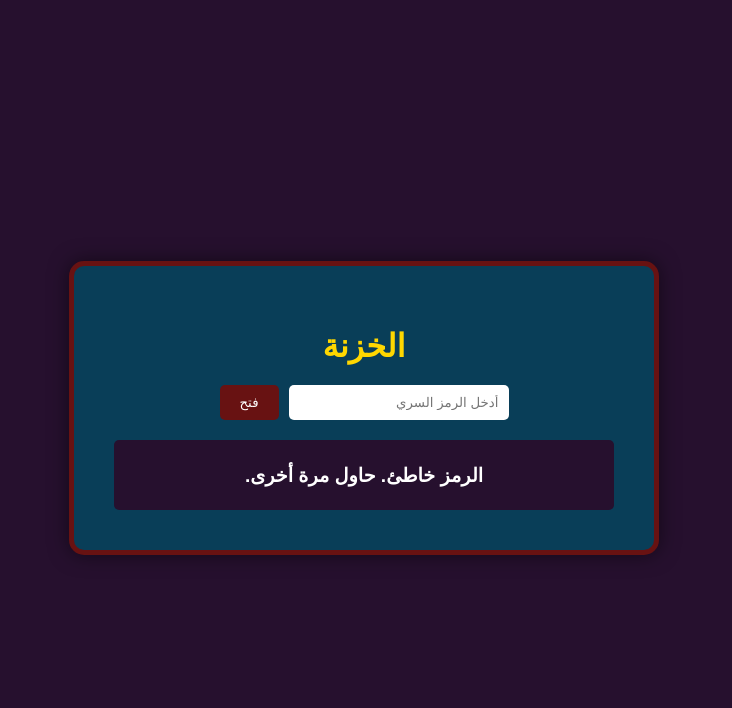
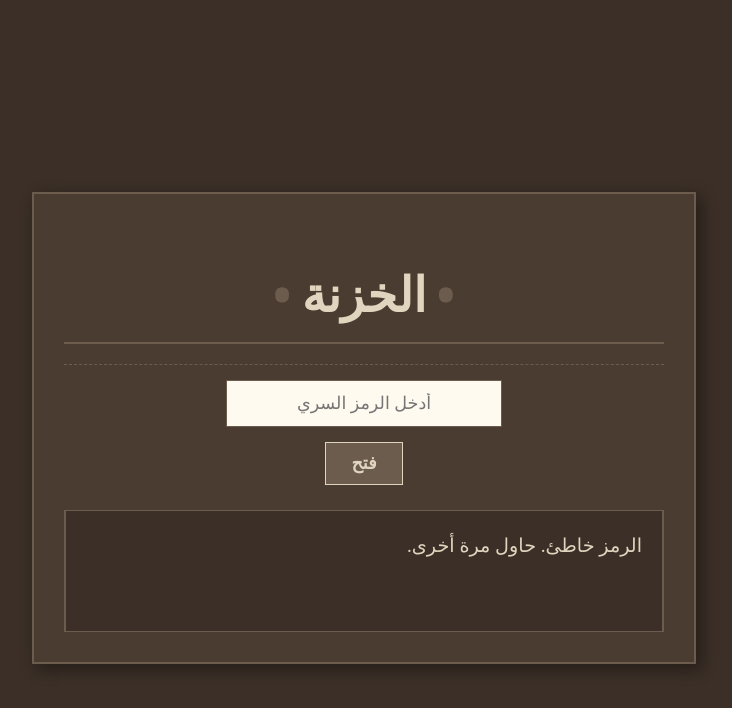
Before and after one commit to abu3md/my-safe-website, a plain HTML site: page index.html in a window 1280 px wide. Both pictures are taken after a click on the button "فتح". Shown: the whole page, without its empty margins (276-1008 px from the left). Drawn offline with Linux system fonts and the light colour scheme.

Commit message:
Updated website content

```diff
--- a/index.html
+++ b/index.html
@@ -11,7 +11,7 @@
 <div class="safe-container">
     <h1>الخزنة</h1>
     <div class="input-area">
-        <input type="password" id="code-input" placeholder="أدخل الرمز السري">
+        <input type="text" id="code-input" placeholder="أدخل الرمز السري">
         <button id="open-button">فتح</button>
     </div>
     <div id="result-display" class="result-display">
--- a/script.js
+++ b/script.js
@@ -6,7 +6,7 @@ document.getElementById('code-input').addEventListener('keypress', function(e) {
 });
 
 const codes = {
-    '1234': 'كل زق',
+    '1234': 'أهلاً بك يا قائد الفريق الأول! نتشرف بوجودك.',
     '4321': 'مرحباً يا بطل الفريق الثاني! نتمنى لكم التوفيق.',
     '9876': 'تم فتح الخزنة: الرمز صحيح، هذه رسالة خاصة لك.',
     '6543': 'تم كشف سر عظيم: السر هو الإصرار على النجاح.',
@@ -14,21 +14,47 @@ const codes = {
     '2222': 'النتيجة السادسة: لا تستسلم أبداً، فالنجاح قريب.',
     '3333': 'رسالة خاصة جداً: هذا هو مكافأة لك على جهدك.',
     '4444': 'اكتشاف جديد: استكشف العالم من حولك بعين جديدة.',
-    // يمكنك إضافة المزيد من الرموز والنتائج هنا
+    'y41': 'تهانينا! لقد فزت في اللعبة!',
+    'شمسو كلب': 'صادق بس ماعلينا',
 };
+
+function getCurrentFormattedTime() {
+    // إنشاء كائن Date للوقت الحالي
+    const now = new Date();
+
+    // استخدام toLocaleTimeString لضبط التنسيق والتوقيت
+    // (ت ع م+03:00) يتوافق مع 'Asia/Riyadh' على سبيل المثال
+    const options = {
+        hour: '2-digit',
+        minute: '2-digit',
+        second: '2-digit', // تمت إضافة الثواني
+        hour12: false,
+        timeZone: 'Asia/Riyadh' // ت ع م+03:00
+    };
+
+    return now.toLocaleTimeString('ar-SA', options);
+}
 
 function checkCode() {
     const inputCode = document.getElementById('code-input').value;
     const resultDisplay = document.getElementById('result-display');
 
-    if (codes[inputCode]) {
+    if (inputCode === 'y41') {
+        const formattedTime = getCurrentFormattedTime();
+        // إذا كان الرمز هو 'y41'، تظهر رسالة التهنئة مع الوقت المنسق
+        resultDisplay.innerHTML = `**تهانينا! لقد فزت في اللعبة!**<br><br>الوقت الحالي هو: ${formattedTime}`;
+        resultDisplay.style.color = '#e0d5be';
+        resultDisplay.style.backgroundColor = '#4a3c30';
+    } else if (codes[inputCode]) {
+        // إذا كان الرمز صحيحاً (غير y41)
         resultDisplay.textContent = codes[inputCode];
-        resultDisplay.style.color = '#fff';
-        resultDisplay.style.backgroundColor = '#681212';
+        resultDisplay.style.color = '#e0d5be';
+        resultDisplay.style.backgroundColor = '#4a3c30';
     } else {
+        // إذا كان الرمز خاطئاً
         resultDisplay.textContent = 'الرمز خاطئ. حاول مرة أخرى.';
-        resultDisplay.style.color = '#fff';
-        resultDisplay.style.backgroundColor = '#26102e';
+        resultDisplay.style.color = '#e0d5be';
+        resultDisplay.style.backgroundColor = '#3b2f27';
     }
     document.getElementById('code-input').value = ''; // مسح خانة الإدخال
 }
--- a/style.css
+++ b/style.css
@@ -3,64 +3,88 @@ body {
     justify-content: center;
     align-items: center;
     min-height: 100vh;
-    background-color: #26102e; /* لون قائمة السؤال الجديد */
-    font-family: Arial, sans-serif;
-    color: #fff;
+    background-color: #3b2f27; /* لون خلفية داكن جداً */
+    font-family: 'Times New Roman', serif;
+    color: #e0d5be; /* لون نص فاتح لضمان سهولة القراءة */
     text-align: center;
+    padding: 20px;
+    line-height: 1.6;
 }
 
 .safe-container {
-    background-color: #093e58; /* لون الفريق 1 */
-    padding: 40px;
-    border-radius: 15px;
-    box-shadow: 0 0 20px rgba(0, 0, 0, 0.5);
+    background-color: #4a3c30; /* لون أفتح للخزنة لإعطاء تباين */
+    padding: 30px;
+    border: 2px solid #6b5c4e; /* إطار بني باهت */
+    box-shadow: 5px 5px 15px rgba(0, 0, 0, 0.4);
     width: 90%;
-    max-width: 500px;
-    border: 5px solid #681212; /* لون الفريق 2 */
+    max-width: 600px;
 }
 
 h1 {
+    font-family: 'Georgia', serif;
+    font-size: 3em;
+    font-weight: bold;
     margin-bottom: 20px;
-    color: #ffd700; /* لون ذهبي */
+    text-transform: uppercase;
+    border-bottom: 2px solid #6b5c4e;
+    padding-bottom: 10px;
+    color: #e0d5be; /* لون فاتح للعنوان */
+}
+
+h1::before,
+h1::after {
+    content: "•";
+    color: #6b5c4e;
+    margin: 0 10px;
 }
 
 .input-area {
     display: flex;
-    justify-content: center;
-    gap: 10px;
-    margin-bottom: 20px;
+    flex-direction: column;
+    align-items: center;
+    gap: 15px;
+    margin-bottom: 25px;
+    padding-top: 15px;
+    border-top: 1px dashed #6b5c4e;
 }
 
 #code-input {
-    padding: 10px;
-    border-radius: 5px;
-    border: none;
-    width: 200px;
+    padding: 12px;
+    border: 1px solid #6b5c4e;
+    background-color: #fffaf0; /* خلفية أفتح لخانة الإدخال */
+    width: 250px;
+    font-size: 1.1em;
+    font-family: 'Times New Roman', serif;
+    text-align: center;
+    color: #3b2f27;
 }
 
 #open-button {
-    padding: 10px 20px;
-    border: none;
-    border-radius: 5px;
-    background-color: #681212; /* لون الفريق 2 */
-    color: #fff;
+    padding: 10px 25px;
+    border: 1px solid #e0d5be;
+    background-color: #6b5c4e; /* لون الزر بني باهت */
+    color: #e0d5be;
     cursor: pointer;
+    font-size: 1.1em;
+    font-weight: bold;
+    font-family: 'Times New Roman', serif;
     transition: background-color 0.3s;
 }
 
 #open-button:hover {
-    background-color: #8a1717;
+    background-color: #8c7f73;
 }
 
 .result-display {
-    min-height: 50px;
-    padding: 10px;
-    background-color: #26102e; /* لون قائمة السؤال الجديد */
-    border-radius: 5px;
-    display: flex;
-    align-items: center;
-    justify-content: center;
+    min-height: 80px;
+    padding: 20px;
+    margin-top: 25px;
+    background-color: #fffaf0; /* خلفية أفتح لعرض النتائج */
+    border: 1px solid #6b5c4e;
     font-size: 1.2em;
-    font-weight: bold;
-    word-break: break-all;
+    font-weight: normal;
+    text-align: justify;
+    color: #3b2f27;
+    border-left: 2px solid #6b5c4e;
+    border-right: 2px solid #6b5c4e;
 }
```
